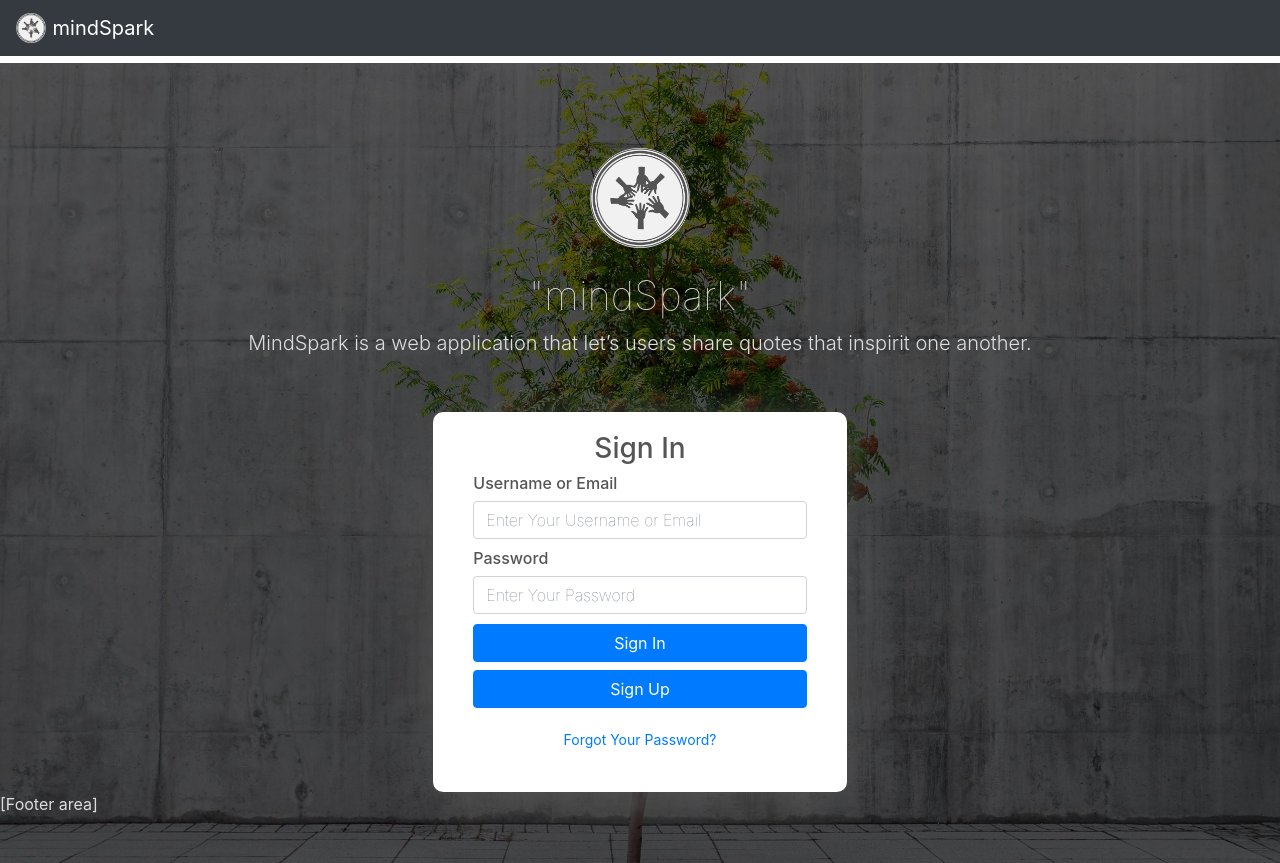
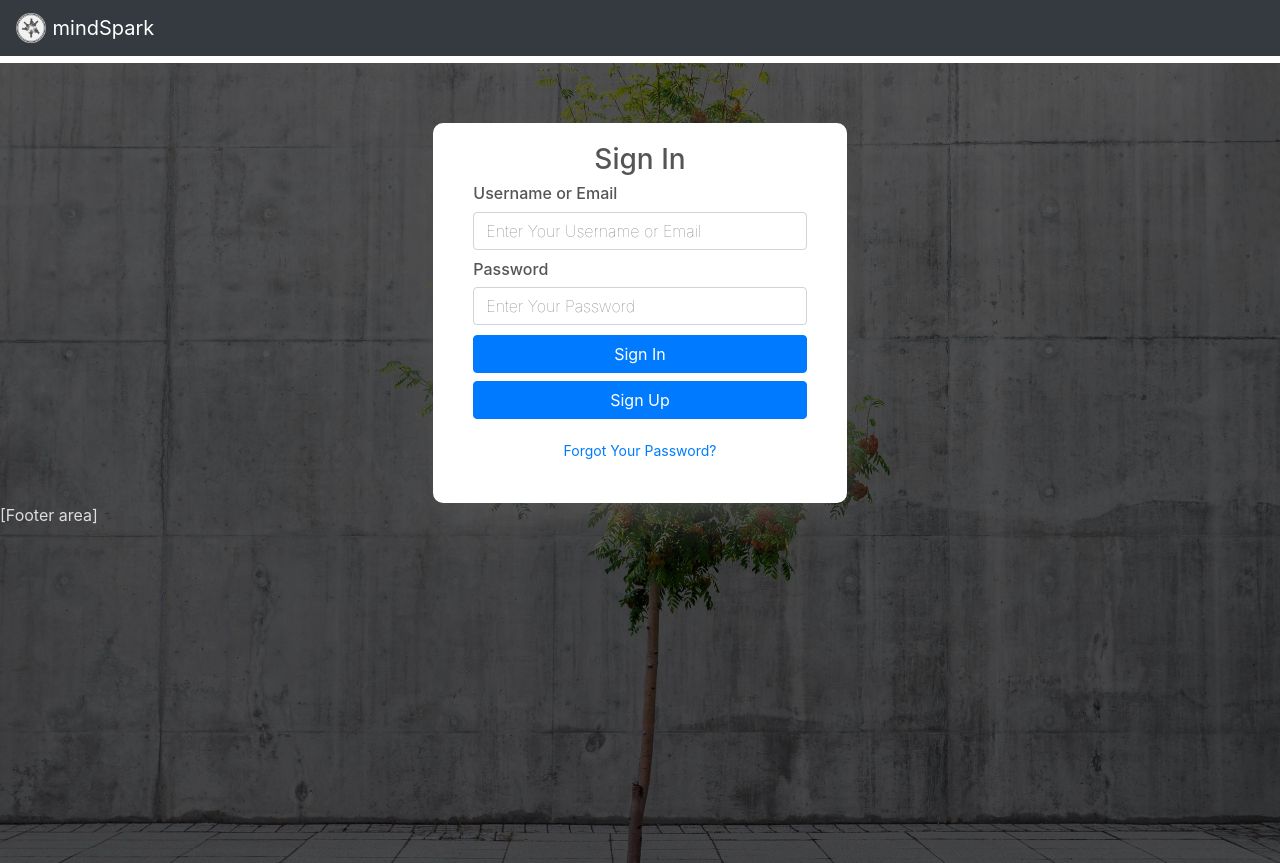
Before and after one commit to abansal98/mindSpark, a React (Create React App) app in the folder react-app/: page / in a window 1280 px wide. Built offline with nearby package versions, Linux system fonts and the light colour scheme.

Commit message:
moved to 'About' component which is the landing page

```diff
--- a/react-app/src/components/Signin/signin.js
+++ b/react-app/src/components/Signin/signin.js
@@ -60,26 +60,6 @@ class SignIn extends Component {
         <NavBarSignin />
 
         <div className="container">
-          <div className="py-1 text-center ">
-            <img
-              className="d-block mx-auto mb-4 mkTempName1"
-              src={logo}
-              alt=""
-              width="100"
-              height="100"
-            />
-            <h1>"mindSpark"</h1>
-            <p className="lead">
-              MindSpark is a web application that let’s users share quotes that
-              inspirit one another.
-              {/* “mindSpark” is an app that encourages people through quotes and
-              messages. It helps people who are having tough time with emotional
-              problem. It also lets you share your own quotes to help community
-              build curated ideas. */}
-            </p>
-          </div>
-        </div>
-        <div className="container">
           <div class="row">
             <div class="col" />
             <div class="col form-wrapper">
```
